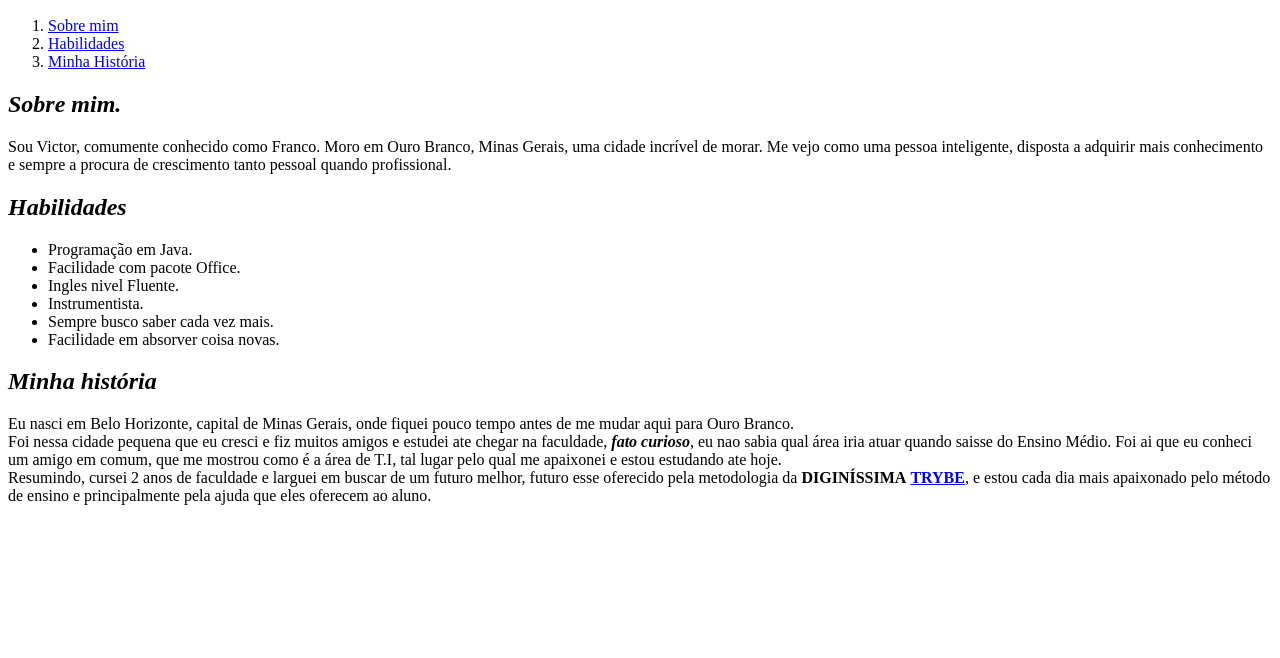
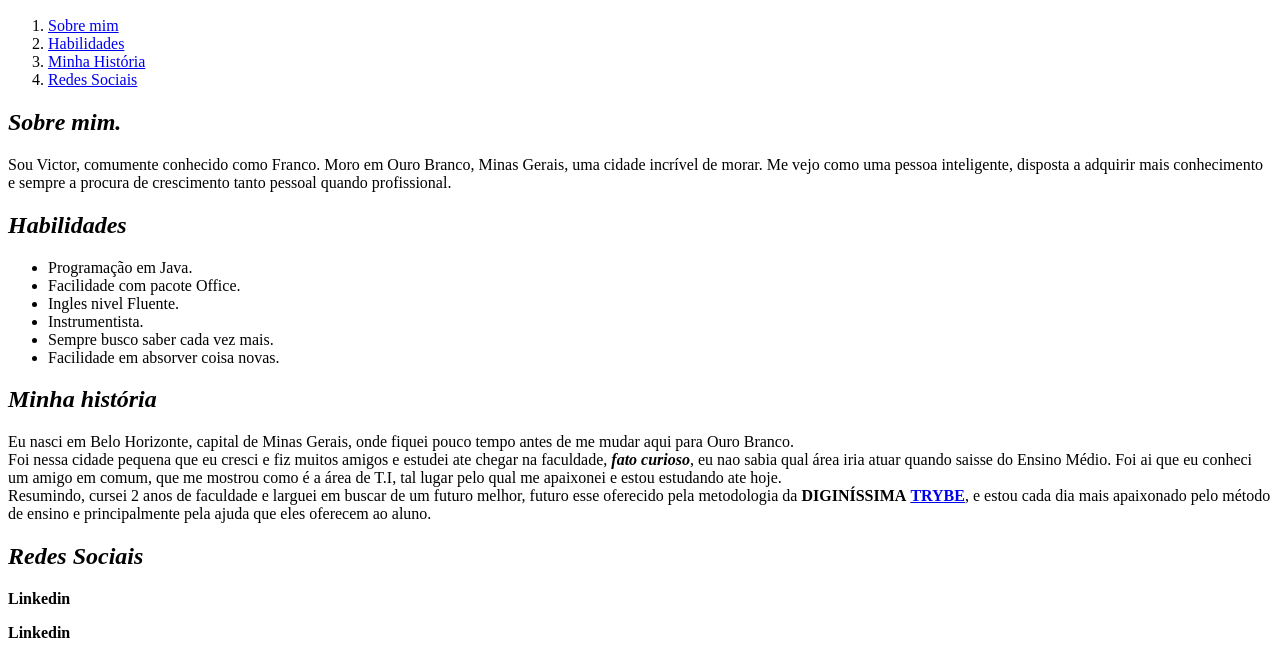
Before and after one commit to vfranco00/vfranco00.github.io, a plain HTML site: page index.html in a window 1280 px wide. Shown: the part 508-1166 px from the top of the page. Before the commit the page ends 1029 px from the top, so only its background shows below. Drawn offline with Linux system fonts and the light colour scheme.

Commit message:
add Redes Sociais

```diff
--- a/index.html
+++ b/index.html
@@ -11,6 +11,7 @@
         <li><a href="#Sobre mim">Sobre mim</a></li>
         <li><a href="#Habilidades">Habilidades</a></li>
         <li><a href="#Minha história">Minha História</a></li>
+        <li><a href="#Redes Sociais">Redes Sociais</a></li>
     </ol>
     <h2 id="Sobre mim"><em>Sobre mim.</em></h2>
     <p>Sou Victor, comumente conhecido como Franco. Moro em Ouro Branco, Minas Gerais, uma cidade incrível de morar. Me vejo como uma pessoa inteligente, disposta a adquirir mais conhecimento e sempre a procura de crescimento tanto pessoal quando profissional.</p>
@@ -29,5 +30,8 @@
     Foi ai que eu conheci um amigo em comum, que me mostrou como é a área de T.I, tal lugar pelo qual me apaixonei e estou estudando ate hoje.<br>
     Resumindo, cursei 2 anos de faculdade e larguei em buscar de um futuro melhor, futuro esse oferecido pela metodologia da <strong>DIGINÍSSIMA</strong> <a href="https://www.betrybe.com/" target="_blank"><strong>TRYBE</strong></a>, e estou cada dia mais apaixonado pelo método de ensino e principalmente pela ajuda que eles oferecem ao aluno.
     </p>
+    <h2 id="Redes Sociais"><em>Redes Sociais</em></h2>
+    <p><a href="https://www.linkedin.com/in/victor-franco-7b36b9210/" target="_blank"></a><strong>Linkedin</strong></p>
+    <p><a href="https://www.instagram.com/vfranco_00/" target="_blank"></a><strong>Linkedin</strong></p>
   </body>
 </html>
```
